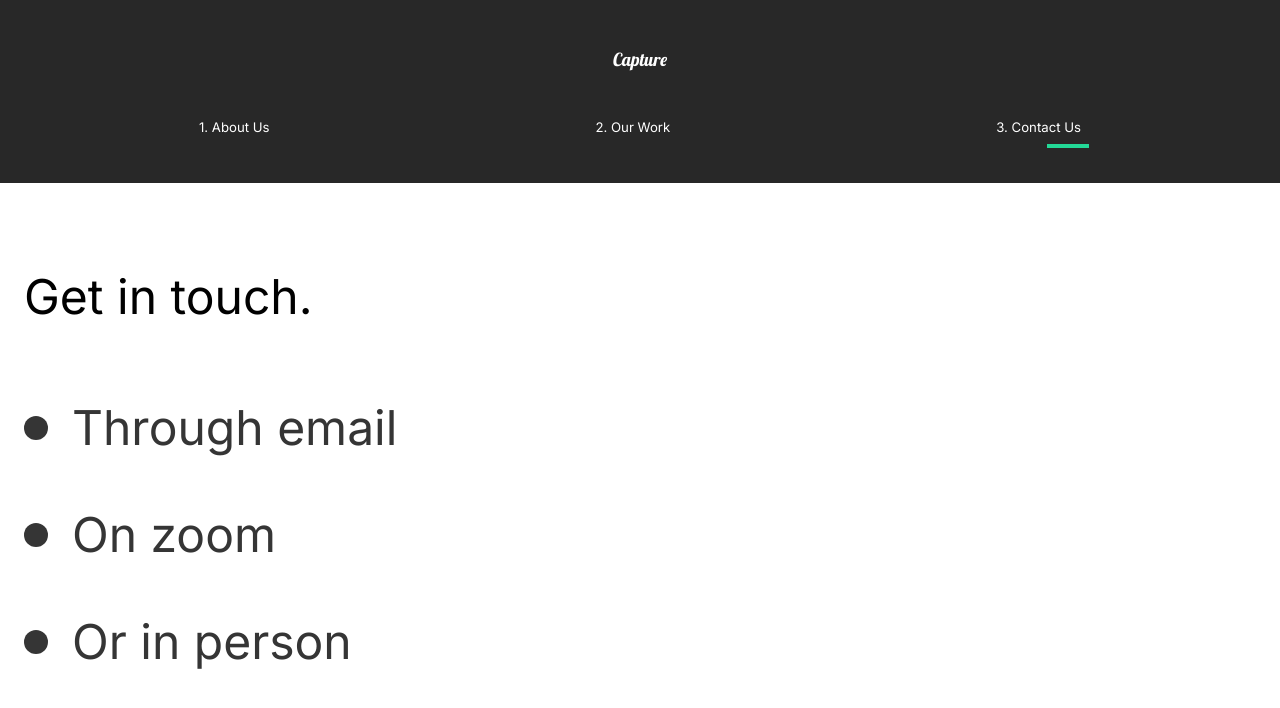
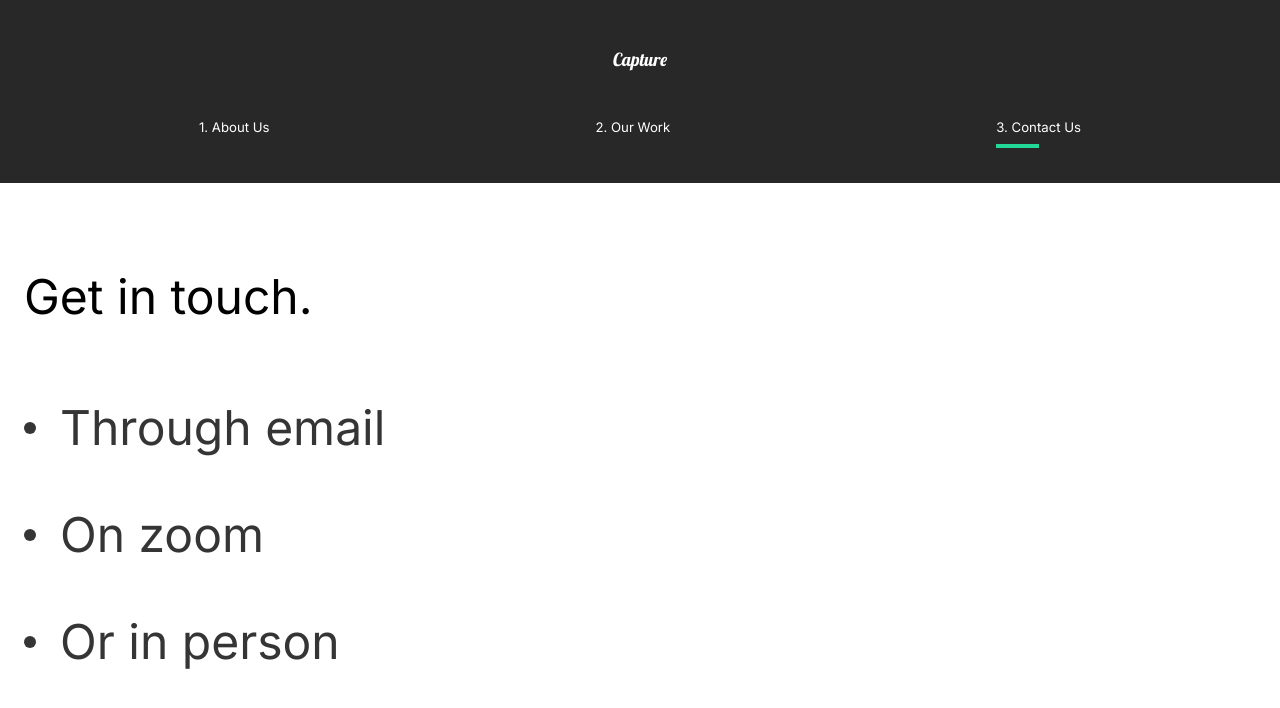
Before and after one commit to jos3ph-m/Capture, a React (Create React App) app: page /contact in a window 1280 px wide. Shown: the top 708 px of the page. Built offline with nearby package versions, Linux system fonts and the light colour scheme.

Commit message:
contact dots

```diff
--- a/src/components/Nav.js
+++ b/src/components/Nav.js
@@ -97,6 +97,9 @@ const Line = styled(motion.div)`
   position: absolute;
   bottom: -80%;
   left: 60%;
+  @media (max-width: 1300px) {
+    left: 0%;
+  }
 `;
 
 export default Nav;
--- a/src/pages/ContactUs.js
+++ b/src/pages/ContactUs.js
@@ -66,8 +66,8 @@ const Hide = styled.div`
 
 const Circle = styled.div`
   border-radius: 50%;
-  width: 2rem;
-  height: 2rem;
+  width: 1rem;
+  height: 1rem;
   background: #353535;
 `;
 
```
Also changed, not shown: 1 other file (tests, documents, lock files or other folders).
